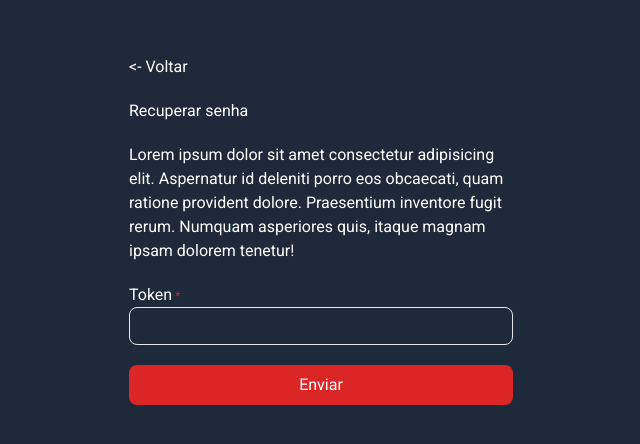
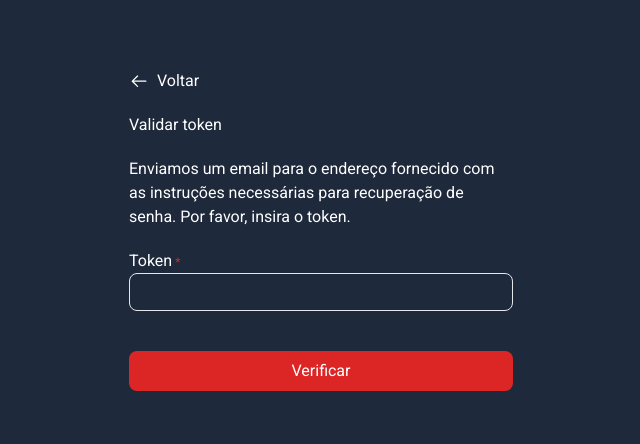
Before and after one commit to andre-albuquerque01/social-for-business, a Next.js app in the folder interface/: page /user/recover/token in a window 1280 px wide. Shown: the part 170-614 px from the top of the page, without its empty margins (319-959 px from the left). Built offline with nearby package versions, Linux system fonts and the light colour scheme.

Commit message:
feat: update components and function

```diff
--- a/interface/src/components/user/recover/token.tsx
+++ b/interface/src/components/user/recover/token.tsx
@@ -1,27 +1,51 @@
+'use client'
+import { VerifyToken } from '@/actions/user/verifyToken'
 import { ButtonComponent } from '@/components/form/button'
 import { InputComponent } from '@/components/form/input'
-import { useRouter } from 'next/navigation'
+import Link from 'next/link'
+import { useFormState, useFormStatus } from 'react-dom'
+import { GoArrowLeft } from 'react-icons/go'
+
+function FormButton() {
+  const { pending } = useFormStatus()
+
+  return (
+    <>
+      {pending ? (
+        <button
+          className="bg-red-600 text-white px-4 py-2 w-96 max-md:w-80 max-md:mx-auto rounded-lg"
+          disabled={pending}
+        >
+          Verificando...
+        </button>
+      ) : (
+        <ButtonComponent title="Verificar" />
+      )}
+    </>
+  )
+}
 
 export const TokenComponent = () => {
-  const router = useRouter()
+  const [state, action] = useFormState(VerifyToken, {
+    ok: false,
+    data: null,
+    error: '',
+  })
   return (
     <div className="text-white space-y-5">
-      <div
-        onClick={(e) => {
-          e.preventDefault()
-          router.back()
-        }}
+      <Link
+        href="/user/recover/sendEmail"
+        className="flex items-center gap-2 w-20"
       >
-        {'<- Voltar'}
-      </div>
-      <h1>Recuperar senha</h1>
+        <GoArrowLeft className="w-5 h-5" />
+        Voltar
+      </Link>
+      <h1>Validar token</h1>
       <p className="w-96 max-md:w-80">
-        Lorem ipsum dolor sit amet consectetur adipisicing elit. Aspernatur id
-        deleniti porro eos obcaecati, quam ratione provident dolore. Praesentium
-        inventore fugit rerum. Numquam asperiores quis, itaque magnam ipsam
-        dolorem tenetur!
+        Enviamos um email para o endereço fornecido com as instruções
+        necessárias para recuperação de senha. Por favor, insira o token.
       </p>
-      <form className="space-y-5 flex flex-col ">
+      <form className="space-y-5 flex flex-col" action={action}>
         <InputComponent
           type="text"
           label="Token"
@@ -29,8 +53,8 @@ export const TokenComponent = () => {
           id="token"
           required={true}
         />
-
-        <ButtonComponent title="Enviar" />
+        <span className="text-sm text-red-600">{state.error}</span>
+        <FormButton />
       </form>
     </div>
   )
--- a/interface/src/functions/api-error.ts
+++ b/interface/src/functions/api-error.ts
@@ -4,7 +4,7 @@ export default function apiError(error: unknown): {
   ok: false
 } {
   if (error instanceof Error) {
-    return { data: null, error: 'Houve error, tente novamente', ok: false }
+    return { data: null, error: error.message, ok: false }
   }
   return { data: null, error: 'Error', ok: false }
 }
```
